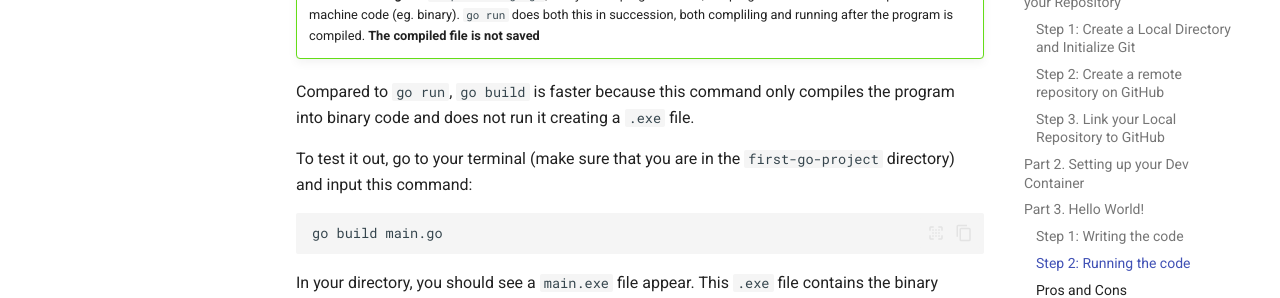
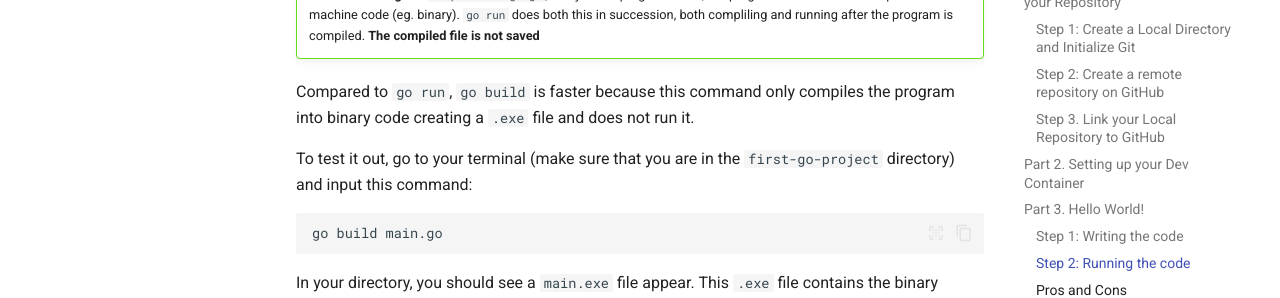
Before and after one commit to zyang310/comp423-course-notes, an MkDocs documentation site: the page built from docs/tutorials/go-setup.md, in a window 1280 px wide and 900 px high, scrolled down 4010 px. Shown: the part 178-476 px from the top of the window. Built offline with MkDocs 1.6.1 and Material for MkDocs 9.7.7, drawn with Linux system fonts in a browser that asks for light colours.

```diff
--- a/docs/tutorials/go-setup.md
+++ b/docs/tutorials/go-setup.md
@@ -163,7 +163,7 @@ You should now see `Hello World!` in your terminal.
 !!! question "How does `go run` exactly work?"
     Because **Golang** is a `compiled language`, everytime a program is ran, the program first has to be compliled into machine code (eg. binary). `go run` does both this in succession, both compliling and running after the program is compiled. **The compiled file is not saved**
 
-Compared to `go run`, `go build` is faster because this command only compiles the program into binary code and does not run it creating a `.exe` file.
+Compared to `go run`, `go build` is faster because this command only compiles the program into binary code creating a `.exe` file and does not run it.
 
 To test it out, go to your terminal (make sure that you are in the `first-go-project` directory) and input this command:
 
```
